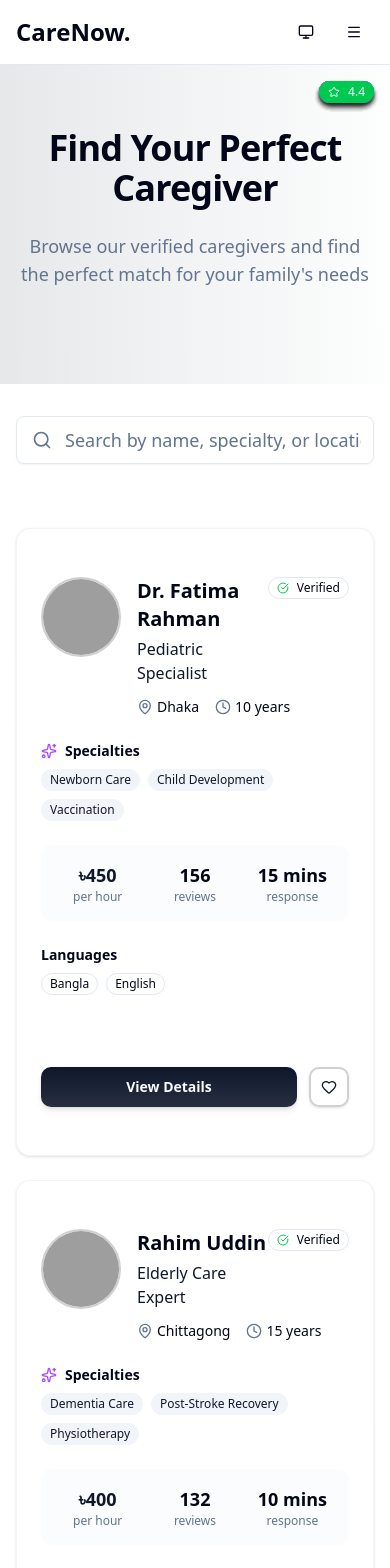
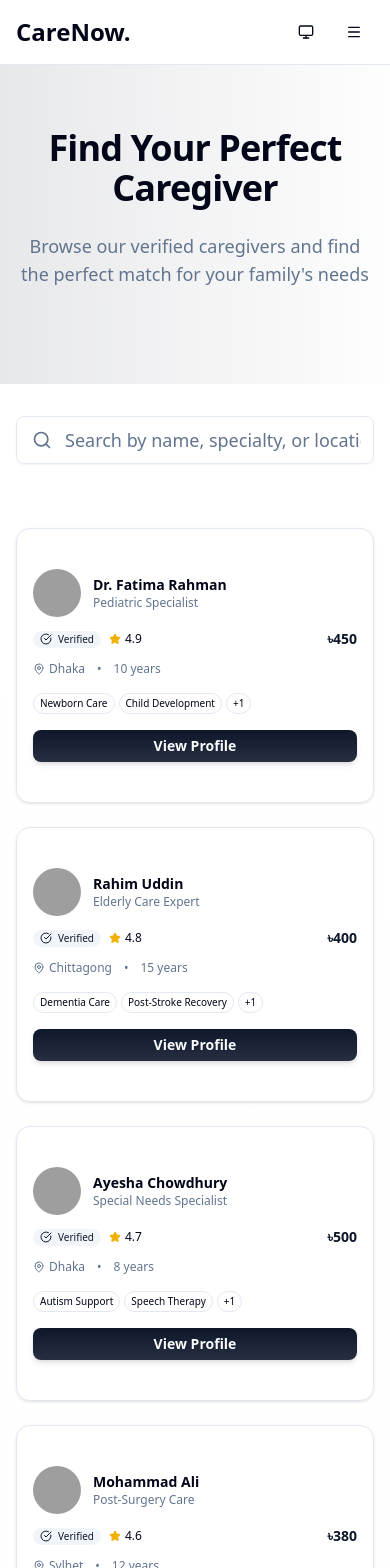
Before and after one commit to naims6/CareNow, a Next.js app: page /caregivers in a window 390 px wide. Shown: the top 1568 px of the page. Built offline with nearby package versions, Linux system fonts and the light colour scheme; grey boxes are pictures that could not be loaded.

Commit message:
change caregivercard, remove cta from howitworks and fix navbar.

```diff
--- a/src/components/Shared/Navbar.tsx
+++ b/src/components/Shared/Navbar.tsx
@@ -31,9 +31,6 @@ export const Navbar = () => {
             <div className="flex items-center">
               <Link href="/" className="flex items-center space-x-2">
                 <Logo />
-                <span className="hidden font-bold text-lg sm:inline-block">
-                  CareNow
-                </span>
               </Link>
             </div>
 
--- a/src/components/card/CaregiverCard.tsx
+++ b/src/components/card/CaregiverCard.tsx
@@ -1,172 +1,123 @@
 "use client";
 
-import { Card, CardContent, CardFooter } from "@/src/components/ui/card";
-import {
-  Avatar,
-  AvatarFallback,
-  AvatarImage,
-} from "@/src/components/ui/avatar";
+import { Card, CardContent } from "@/src/components/ui/card";
+import { Avatar, AvatarFallback, AvatarImage } from "@/src/components/ui/avatar";
 import { Badge } from "@/src/components/ui/badge";
 import { Button } from "@/src/components/ui/button";
-import {
-  Star,
-  Clock,
-  MapPin,
-  CheckCircle,
-  Sparkles,
-  Heart,
-} from "lucide-react";
+import { Star, MapPin, CheckCircle } from "lucide-react";
 import Link from "next/link";
-import { cn } from "@/src/lib/utils";
 import { motion } from "framer-motion";
 import { TCaregiver } from "@/src/types/CaregiverType";
-const CaregiverCard = ({
-  caregiversData,
-}: {
-  caregiversData: TCaregiver[];
-}) => {
+
+const CaregiverCard = ({ caregiversData }: { caregiversData: TCaregiver[] }) => {
   return (
    <>
    {caregiversData.map((caregiver, index) => (
      <motion.div
        key={caregiver.id}
-          initial={{ opacity: 0, y: 20 }}
+       initial={{ opacity: 0, y: 10 }}
        animate={{ opacity: 1, y: 0 }}
-          transition={{ duration: 0.5, delay: index * 0.05 }}
-          whileHover={{ y: -5 }}
+       transition={{ duration: 0.2, delay: index * 0.05 }}
+       className="h-full"
      >
-          <Card className="h-full border-border/50 hover:border-primary/30 transition-all duration-300 hover:shadow-xl overflow-hidden group">
-            {/* Top Badge */}
-            <div className="absolute top-4 right-4 z-10">
-              <Badge
-                className={cn(
-                  "shadow-md",
-                  caregiver.rating >= 4.8
-                    ? "bg-yellow-500 hover:bg-yellow-600"
-                    : caregiver.rating >= 4.5
-                    ? "bg-blue-500 hover:bg-blue-600"
-                    : "bg-green-500 hover:bg-green-600"
-                )}
-              >
-                <Star className="h-3 w-3 mr-1" />
-                {caregiver.rating}
-              </Badge>
-            </div>
-
-            <CardContent className="p-6">
-              {/* Caregiver Header */}
-              <div className="flex items-start gap-4 mb-6">
-                <Avatar className="h-20 w-20 border-2 border-primary/20">
+       <Card className="h-full border hover:shadow-sm transition-all duration-200 flex flex-col">
+         <CardContent className="p-4 flex flex-col flex-1">
+           {/* Avatar & Name */}
+           <div className="flex items-center gap-3 mb-3">
+             <Avatar className="h-12 w-12">
                <AvatarImage src={caregiver.image} alt={caregiver.name} />
-                  <AvatarFallback className="text-lg">
+               <AvatarFallback className="text-xs">
                  {caregiver.name
                    .split(" ")
                    .map((n) => n[0])
                    .join("")}
                </AvatarFallback>
              </Avatar>
-
-                <div className="flex-1">
-                  <div className="flex items-start justify-between">
-                    <div>
-                      <h3 className="font-bold text-xl mb-1">
+             <div className="flex-1 min-w-0">
+               <h3 className="font-semibold text-sm truncate">
                  {caregiver.name}
                </h3>
-                      <p className="text-primary font-medium">
+               <p className="text-xs text-muted-foreground truncate">
                  {caregiver.role}
                </p>
              </div>
+           </div>
 
+           {/* Verification & Rating */}
+           <div className="flex items-center justify-between mb-3">
+             <div className="flex items-center gap-2">
                {caregiver.verified && (
-                      <Badge variant="outline" className="text-xs">
-                        <CheckCircle className="h-3 w-3 mr-1 text-green-500" />
+                 <Badge
+                   variant="secondary"
+
+                   className="text-[10px] px-1.5 py-0"
+                 >
+                   <CheckCircle className="h-2.5 w-2.5 mr-0.5" />
                    Verified
                  </Badge>
                )}
-                  </div>
-
-                  <div className="flex items-center gap-4 mt-3 text-sm">
-                    <div className="flex items-center gap-1">
-                      <MapPin className="h-4 w-4 text-muted-foreground" />
-                      <span>{caregiver.location}</span>
-                    </div>
-                    <div className="flex items-center gap-1">
-                      <Clock className="h-4 w-4 text-muted-foreground" />
-                      <span>{caregiver.experience}</span>
+               <div className="flex items-center gap-1 text-xs">
+                 <Star className="h-3 w-3 text-yellow-500 fill-yellow-500" />
+                 <span className="font-medium">{caregiver.rating}</span>
                </div>
              </div>
+             <div className="text-sm font-bold text-primary">
+               ৳{caregiver.hourlyRate}
              </div>
            </div>
 
-              {/* Specialties */}
-              <div className="mb-6">
-                <h4 className="text-sm font-semibold mb-2 flex items-center gap-2">
-                  <Sparkles className="h-4 w-4 text-purple-500" />
-                  Specialties
-                </h4>
-                <div className="flex flex-wrap gap-2">
-                  {caregiver.specialties.slice(0, 3).map((specialty, idx) => (
-                    <Badge key={idx} variant="secondary" className="text-xs">
+           {/* Location & Experience */}
+           <div className="flex items-center gap-3 text-xs text-muted-foreground mb-4">
+             <div className="flex items-center gap-1">
+               <MapPin className="h-3 w-3" />
+               <span>{caregiver.location}</span>
+             </div>
+             <div>•</div>
+             <div>{caregiver.experience}</div>
+           </div>
+
+           {/* Specialties (Collapsed) */}
+           <div className="mb-4">
+             <div className="flex flex-wrap gap-1">
+               {caregiver.specialties.slice(0, 2).map((specialty, idx) => (
+                 <Badge
+                   key={idx}
+                   variant="outline"
+                   className="text-[10px] py-0.5 px-1.5"
+                 >
                    {specialty}
                  </Badge>
                ))}
-                  {caregiver.specialties.length > 3 && (
-                    <Badge variant="outline" className="text-xs">
-                      +{caregiver.specialties.length - 3} more
+               {caregiver.specialties.length > 2 && (
+                 <Badge
+                   variant="outline"
+                   className="text-[10px] py-0.5 px-1.5"
+                 >
+                   +{caregiver.specialties.length - 2}
                  </Badge>
                )}
              </div>
            </div>
 
-              {/* Stats */}
-              <div className="grid grid-cols-3 gap-4 mb-6 p-4 bg-muted/30 rounded-lg">
-                <div className="text-center">
-                  <div className="text-lg font-bold text-primary">
-                    ৳{caregiver.hourlyRate}
-                  </div>
-                  <p className="text-xs text-muted-foreground">per hour</p>
-                </div>
-
-                <div className="text-center">
-                  <div className="text-lg font-bold">{caregiver.reviews}</div>
-                  <p className="text-xs text-muted-foreground">reviews</p>
-                </div>
-
-                <div className="text-center">
-                  <div className="text-lg font-bold">
-                    {caregiver.responseTime}
-                  </div>
-                  <p className="text-xs text-muted-foreground">response</p>
-                </div>
-              </div>
-
-              {/* Languages */}
-              <div className="mb-6">
-                <h4 className="text-sm font-semibold mb-2">Languages</h4>
-                <div className="flex flex-wrap gap-2">
-                  {caregiver.languages.slice(0, 2).map((language, idx) => (
-                    <Badge key={idx} variant="outline" className="text-xs">
-                      {language}
-                    </Badge>
-                  ))}
-                </div>
+           {/* Action Button */}
+           <div className="mt-auto">
+             <Button
+               asChild
+               size="sm"
+               variant="default"
+               className="w-full text-sm"
+             >
+               <Link href={`/caregivers/${caregiver.id}`}>
+                 View Profile
+               </Link>
+             </Button>
            </div>
          </CardContent>
-
-            <CardFooter className="p-6 pt-0">
-              <div className="flex gap-3 w-full">
-                <Button asChild className="flex-1">
-                  <Link href={`/caregivers/${caregiver.id}`}>View Details</Link>
-                </Button>
-                <Button variant="outline" size="icon">
-                  <Heart className="h-4 w-4" />
-                </Button>
-              </div>
-            </CardFooter>
        </Card>
      </motion.div>
    ))}
    </>
+
   );
 };
 
```
Also changed, not shown: src/components/Pages/HowItWorks/HowItWorks.tsx (+1 -116 lines). Lines whose indentation alone changed are shown as unchanged.
